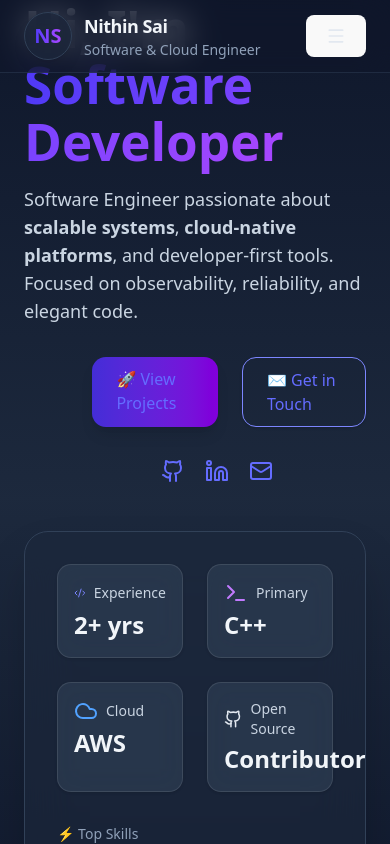
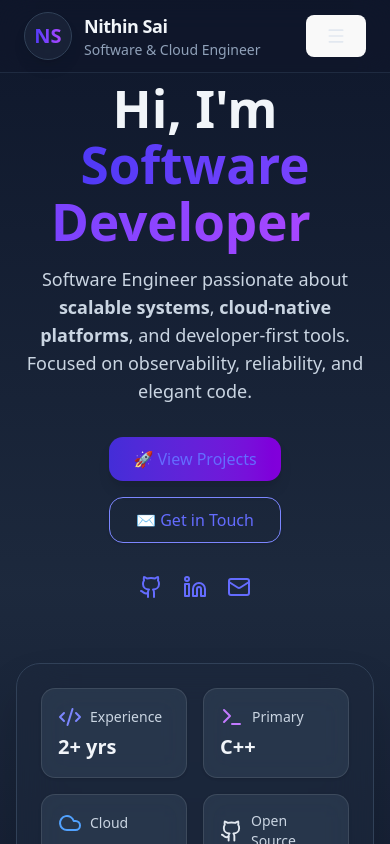
Before and after one commit to nithinsai99/myPortfolio, a React (Vite) app: page / in a window 390 px wide. Shown: the top 844 px of the page. Built offline with nearby package versions, Linux system fonts and the light colour scheme.

Commit message:
mobile friendly

```diff
--- a/src/components/Hero.jsx
+++ b/src/components/Hero.jsx
@@ -3,13 +3,14 @@ import { motion } from "framer-motion";
 import { Mail, Github, Linkedin, Code2, Cloud, Terminal } from "lucide-react";
 
 export default function Hero({ skills }) {
+  // The titles array is now a constant outside the component to prevent re-creation on renders.
   const titles = ["Nithin Sai", "Software Developer", "Cloud Engineer", "Full Stack Developer"];
   const [index, setIndex] = useState(0);
   const [displayText, setDisplayText] = useState("");
 
   useEffect(() => {
     const current = titles[index];
-    let typingSpeed = 120;
+    const typingSpeed = 120;
 
     if (displayText.length < current.length) {
       const timeout = setTimeout(() => {
@@ -23,15 +24,16 @@ export default function Hero({ skills }) {
       }, 1800);
       return () => clearTimeout(pause);
     }
-  }, [displayText, index, titles]);
+    // Corrected dependency array for the useEffect hook.
+  }, [displayText, index]);
 
   return (
     <section
-    id="hero"
-    className="relative w-full min-h-screen flex items-center justify-center
+      id="hero"
+      className="relative w-full min-h-screen flex items-center justify-center
                 bg-gradient-to-b from-indigo-50 via-white to-indigo-100
                 dark:from-slate-900 dark:via-slate-800 dark:to-slate-900
-                overflow-hidden"
+                overflow-hidden py-20" // Added padding-y for better spacing on all screens
     >
       {/* Background graphics */}
       <div className="absolute inset-0 -z-10">
@@ -41,17 +43,20 @@ export default function Hero({ skills }) {
         <div className="absolute bottom-20 right-10 w-96 h-96 bg-pink-200 rounded-full
                         mix-blend-multiply filter blur-3xl opacity-30 animate-pulse
                         dark:bg-pink-600/30"></div>
-    </div>
+      </div>
 
-      <div className="w-full max-w-screen-2xl px-6 md:px-12 grid md:grid-cols-2 gap-12 items-center">
+      {/* Main content grid */}
+      <div className="w-full max-w-screen-xl px-4 md:px-8 grid grid-cols-1 md:grid-cols-2 gap-y-16 md:gap-x-12 items-center">
 
-        {/* Left Column */}
+        {/* Left Column: Text Content */}
         <motion.div
+          className="flex flex-col items-center md:items-start" // Center content on mobile, align start on desktop
           initial={{ opacity: 0, x: -40 }}
           animate={{ opacity: 1, x: 0 }}
           transition={{ duration: 0.6 }}
         >
-          <h1 className="text-5xl md:text-6xl font-extrabold leading-tight text-slate-900 dark:text-slate-100">
+          {/* Headline: Adjusted text size and alignment for mobile */}
+          <h1 className="text-4xl sm:text-5xl lg:text-6xl font-extrabold leading-tight text-slate-900 dark:text-slate-100 text-center md:text-left">
             Hi, I'm{" "}
             <span className="bg-gradient-to-r from-indigo-600 to-purple-500 bg-clip-text text-transparent">
               {displayText}
@@ -59,7 +64,8 @@ export default function Hero({ skills }) {
             </span>
           </h1>
 
-          <p className="mt-4 text-lg text-slate-700 dark:text-slate-300 max-w-xl">
+          {/* Subheading: Adjusted alignment for mobile */}
+          <p className="mt-4 text-lg text-slate-700 dark:text-slate-300 max-w-xl text-center md:text-left">
             Software Engineer passionate about{" "}
             <span className="font-semibold">scalable systems</span>,{" "}
             <span className="font-semibold">cloud-native platforms</span>, and
@@ -67,23 +73,24 @@ export default function Hero({ skills }) {
             elegant code.
           </p>
 
-          <div className="mt-8 flex gap-6 ml-[20%]">
+          {/* Buttons: Centered on mobile, stack on xs screens, align start on desktop */}
+          <div className="mt-8 flex flex-col sm:flex-row items-center justify-center md:justify-start gap-4">
             <a
               href="#projects"
-              className="px-6 py-2.5 rounded-xl bg-gradient-to-r from-blue-100 to-cyan-200 text-black font-semibold shadow-lg hover:scale-105 hover:from-blue-200 hover:to-cyan-300 transition-transform dark:bg-gradient-to-r dark:from-indigo-700 dark:to-purple-700 dark:text-white"
+              className="px-6 py-2.5 w-full sm:w-auto text-center rounded-xl bg-gradient-to-r from-blue-100 to-cyan-200 text-black font-semibold shadow-lg hover:scale-105 hover:from-blue-200 hover:to-cyan-300 transition-transform dark:bg-gradient-to-r dark:from-indigo-700 dark:to-purple-700 dark:text-white"
             >
               🚀 View Projects
             </a>
-
             <a
               href="#contact"
-              className="px-6 py-2.5 rounded-xl border border-blue-500 text-blue-600 hover:bg-blue-50 shadow font-semibold dark:border-indigo-400 dark:text-indigo-300 dark:hover:bg-indigo-800/40"
+              className="px-6 py-2.5 w-full sm:w-auto text-center rounded-xl border border-blue-500 text-blue-600 hover:bg-blue-50 shadow font-semibold dark:border-indigo-400 dark:text-indigo-300 dark:hover:bg-indigo-800/40"
             >
               ✉️ Get in Touch
             </a>
           </div>
 
-          <div className="mt-8 flex items-center gap-5 text-slate-600 dark:text-slate-300 ml-[40%]">
+          {/* Social Icons: Centered on mobile, align start on desktop */}
+          <div className="mt-8 flex items-center justify-center md:justify-start gap-5 text-slate-600 dark:text-slate-300">
             <a href="#" aria-label="GitHub" className="hover:text-slate-900 dark:hover:text-white">
               <Github size={24} />
             </a>
@@ -96,14 +103,14 @@ export default function Hero({ skills }) {
           </div>
         </motion.div>
 
-        {/* Right Column */}
+        {/* Right Column: Stats & Skills Card */}
         <motion.div
-          className="bg-white/60 dark:bg-slate-800/60 backdrop-blur-xl rounded-3xl p-8 shadow-2xl border border-white/30 dark:border-slate-700"
+          className="bg-white/60 dark:bg-slate-800/60 backdrop-blur-xl rounded-3xl p-6 sm:p-8 shadow-2xl border border-white/30 dark:border-slate-700"
           initial={{ opacity: 0, scale: 0.95 }}
           animate={{ opacity: 1, scale: 1 }}
           transition={{ duration: 0.7 }}
         >
-          <div className="grid grid-cols-2 gap-6">
+          <div className="grid grid-cols-2 gap-4 sm:gap-6">
             <Stat icon={<Code2 className="text-indigo-600 dark:text-indigo-400" />} label="Experience" value="2+ yrs" />
             <Stat icon={<Terminal className="text-purple-600 dark:text-purple-400" />} label="Primary" value="C++" />
             <Stat icon={<Cloud className="text-blue-500 dark:text-blue-400" />} label="Cloud" value="AWS" />
@@ -130,13 +137,14 @@ export default function Hero({ skills }) {
   );
 }
 
+// Sub-component for displaying individual stats
 function Stat({ icon, label, value }) {
   return (
     <div className="p-4 rounded-xl bg-white/70 dark:bg-slate-700/60 backdrop-blur-md border shadow hover:shadow-lg transition">
       <div className="flex items-center gap-2 text-slate-600 dark:text-slate-300 text-sm">
         {icon} {label}
       </div>
-      <div className="text-2xl font-bold mt-1 text-slate-900 dark:text-slate-100">{value}</div>
+      <div className="text-xl sm:text-2xl font-bold mt-1 text-slate-900 dark:text-slate-100">{value}</div>
     </div>
   );
 }
```
